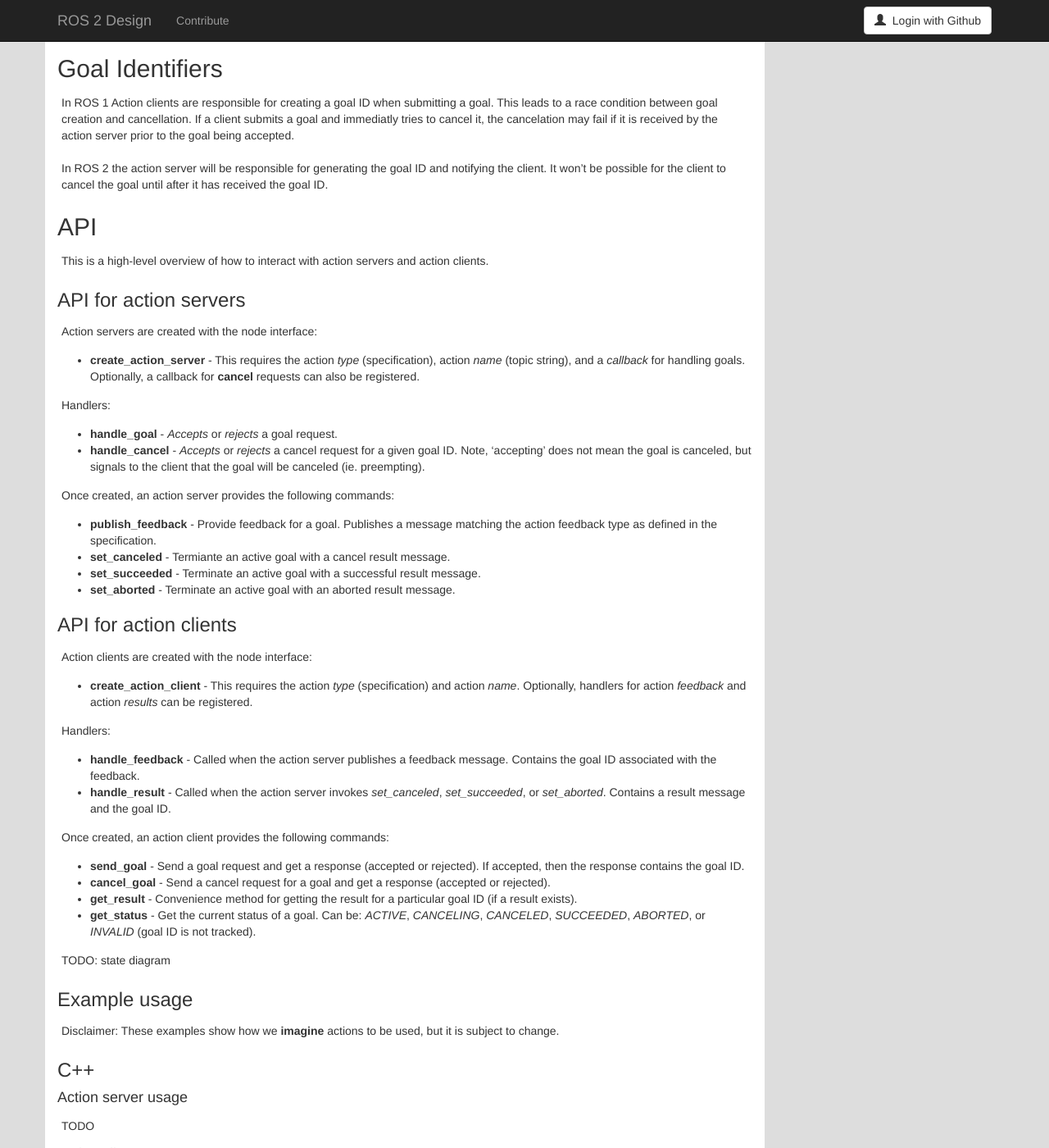
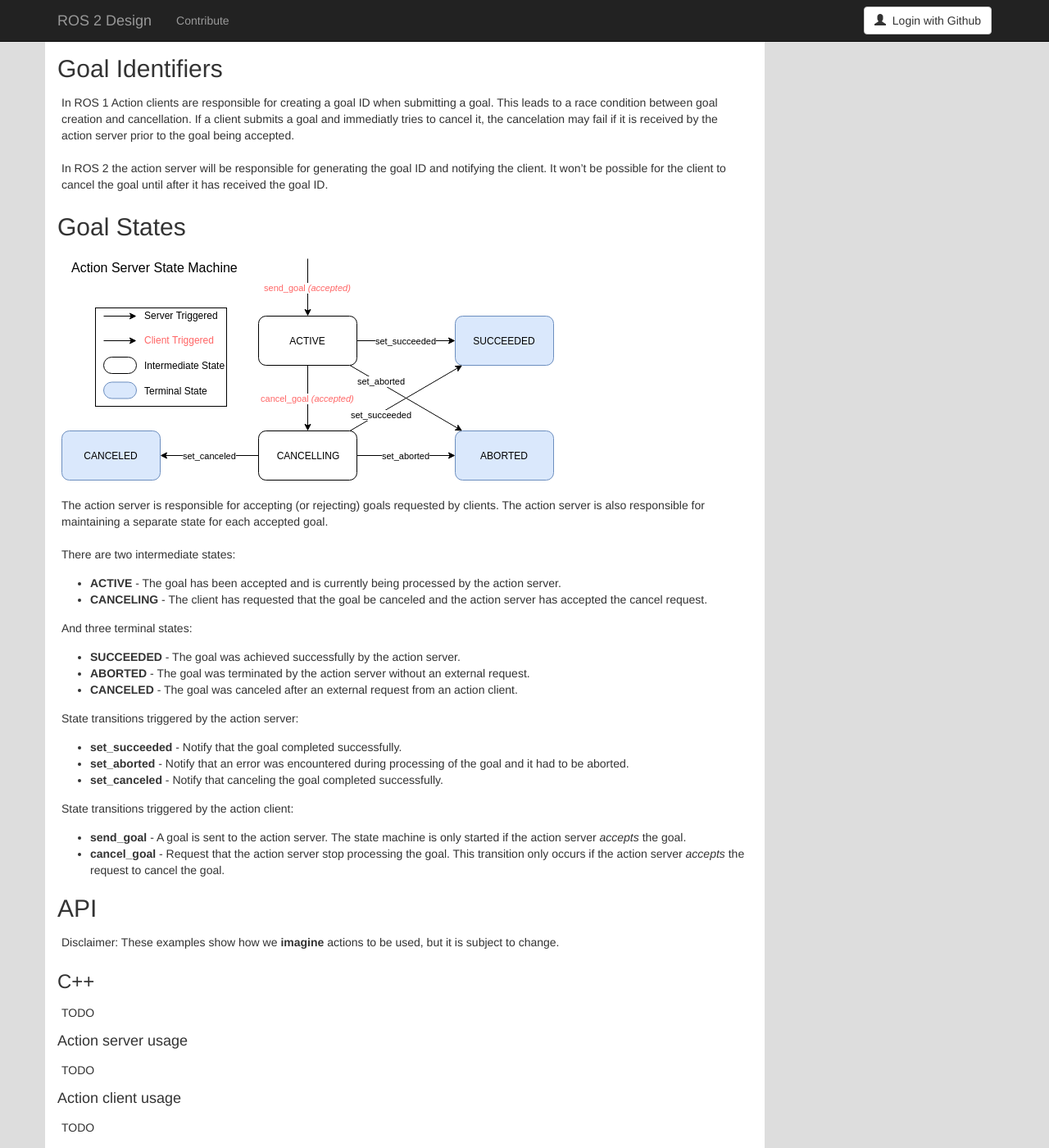
Before and after one commit to ros2/design, a Jekyll site: the page built from articles/actions.md, in a window 1280 px wide and 1400 px high, scrolled down 1918 px. Shown: the whole window at 82% size. Built offline with Jekyll 4.4.1, drawn with Linux system fonts in a browser that asks for light colours; nearby versions of some CDN libraries.

Commit message:
Replace high-level API section with details about goal states
Includes a state machine diagram for reference.

```diff
--- a/articles/actions.md
+++ b/articles/actions.md
@@ -129,61 +129,44 @@ If a client submits a goal and immediatly tries to cancel it, the cancelation ma
 In ROS 2 the action server will be responsible for generating the goal ID and notifying the client.
 It won't be possible for the client to cancel the goal until after it has received the goal ID.
 
+## Goal States
+
+![Action Server State Machine](../img/action_server_state_machine.png)
+
+The action server is responsible for accepting (or rejecting) goals requested by clients.
+The action server is also responsible for maintaining a separate state for each accepted goal.
+
+There are two intermediate states:
+
+- **ACTIVE** - The goal has been accepted and is currently being processed by the action server.
+- **CANCELING** - The client has requested that the goal be canceled and the action server has accepted the cancel request.
+
+And three terminal states:
+
+- **SUCCEEDED** - The goal was achieved successfully by the action server.
+- **ABORTED** - The goal was terminated by the action server without an external request.
+- **CANCELED** - The goal was canceled after an external request from an action client.
+
+State transitions triggered by the action server:
+
+- **set_succeeded** - Notify that the goal completed successfully.
+- **set_aborted** - Notify that an error was encountered during processing of the goal and it had to be aborted.
+- **set_canceled** - Notify that canceling the goal completed successfully.
+
+State transitions triggered by the action client:
+
+- **send_goal** - A goal is sent to the action server.
+The state machine is only started if the action server *accepts* the goal.
+- **cancel_goal** - Request that the action server stop processing the goal.
+This transition only occurs if the action server *accepts* the request to cancel the goal.
+
 ## API
-
-This is a high-level overview of how to interact with action servers and action clients.
-
-### API for action servers
-
-Action servers are created with the node interface:
-
-- **create\_action\_server** - This requires the action *type* (specification), action *name* (topic string), and a *callback* for handling goals.
-Optionally, a callback for **cancel** requests can also be registered.
-
-Handlers:
-
-- **handle_goal** - *Accepts* or *rejects* a goal request.
-- **handle_cancel** - *Accepts* or *rejects* a cancel request for a given goal ID.
-Note, 'accepting' does not mean the goal is canceled, but signals to the client that the goal will be canceled (ie. preempting).
-
-Once created, an action server provides the following commands:
-
-- **publish_feedback** - Provide feedback for a goal.
-Publishes a message matching the action feedback type as defined in the specification.
-- **set_canceled** - Termiante an active goal with a cancel result message.
-- **set_succeeded** - Terminate an active goal with a successful result message.
-- **set_aborted** - Terminate an active goal with an aborted result message.
-
-### API for action clients
-
-Action clients are created with the node interface:
-
-- **create\_action\_client** - This requires the action *type* (specification) and action *name*.
-Optionally, handlers for action *feedback* and action *results* can be registered.
-
-Handlers:
-
-- **handle_feedback** - Called when the action server publishes a feedback message.
-Contains the goal ID associated with the feedback.
-- **handle_result** - Called when the action server invokes *set_canceled*, *set_succeeded*, or *set_aborted*.
-Contains a result message and the goal ID.
-
-Once created, an action client provides the following commands:
-
-- **send_goal** - Send a goal request and get a response (accepted or rejected).
-If accepted, then the response contains the goal ID.
-- **cancel_goal** - Send a cancel request for a goal and get a response (accepted or rejected).
-- **get_result** - Convenience method for getting the result for a particular goal ID (if a result exists).
-- **get_status** - Get the current status of a goal.
-Can be: *ACTIVE*, *CANCELING*, *CANCELED*, *SUCCEEDED*, *ABORTED*, or *INVALID* (goal ID is not tracked).
-
-TODO: state diagram
-
-### Example usage
 
 Disclaimer: These examples show how we **imagine** actions to be used, but it is subject to change.
 
 ### C++
+
+TODO
 
 #### Action server usage
 
```
Also changed, not shown: other parts of articles/actions.md (+2 -0 lines), img/action_server_state_machine.png (added).
